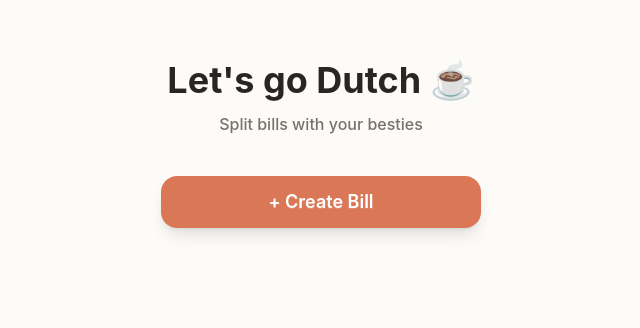
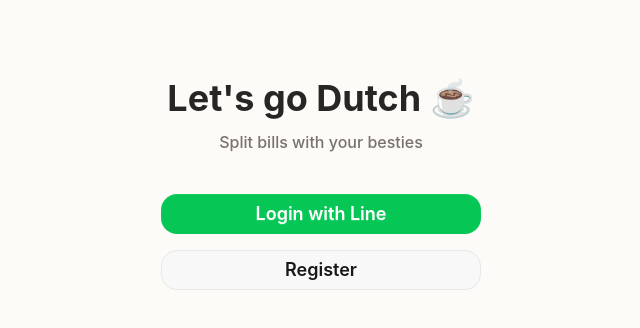
Before and after one commit to PasitchoteJong/Wonglao_Web, a React (Vite) app: page / in a window 1280 px wide. Shown: the part 216-544 px from the top of the page, without its empty margins (319-959 px from the left). Built offline with nearby package versions, Linux system fonts and the light colour scheme.

Commit message:
Assemble phase1

```diff
--- a/package.json
+++ b/package.json
@@ -20,6 +20,7 @@
     "dotenv": "^17.4.2",
     "react": "^19.2.8",
     "react-dom": "^19.2.8",
-    "react-router-dom": "^7.18.3"
+    "react-router-dom": "^7.18.3",
+    "zustand": "^5.0.15"
   }
 }
--- a/src/assets/axios.js
+++ b/src/assets/axios.js
@@ -1,6 +1,18 @@
 import axios from "axios";
+import { useAuthStore } from "../stores/authStore";
 
 export const mainApi = axios.create({
     baseURL: `${import.meta.env.VITE_API_URL}/api`,
 
 });
+
+mainApi.interceptors.request.use((config) => {
+    const token = useAuthStore.getState().token;
+    // console.log("Token from axios:", token);
+
+    if (token) {
+        config.headers.Authorization = `Bearer ${token}`;
+    }
+
+    return config;
+});
--- a/src/pages/CreateBill.jsx
+++ b/src/pages/CreateBill.jsx
@@ -1,6 +1,7 @@
 import { useState } from "react";
 import { Link, useNavigate } from "react-router-dom";
-import axios from "axios";
+// import axios from "axios";
+import { createBill } from "../services/bill.service";
 
 export default function CreateBill() {
   const navigate = useNavigate();
@@ -31,11 +32,12 @@
 
     try {
       // ยิงข้อมูลไปที่หลังบ้าน (เช็กพอร์ตให้ตรงกับเครื่องของคุณ เช่น 8000)
-      const response = await axios.post("http://localhost:8000/api/bills", dataToSend, {
-        headers: {
-          "Content-Type": "multipart/form-data",
-        },
-      });
+      const respone = await createBill(dataToSend);
+      // const response = await axios.post("http://localhost:8808/api/bills", dataToSend, {
+      //   headers: {
+      //     "Content-Type": "multipart/form-data",
+      //   },
+      // });
 
       console.log("Data sent successfully:", response.data);
 
--- a/src/pages/Home.jsx
+++ b/src/pages/Home.jsx
@@ -1,20 +1,52 @@
-import { Link } from "react-router-dom";
+import { Link, useNavigate } from "react-router-dom";
+import { useAuthStore } from "../stores/authStore";
 
 export default function Home() {
+  const navigate = useNavigate();
+  // const token = localStorage.getItem("accessToken");
+
+  const isLoggedIn = useAuthStore((state) => state.isLoggedIn);
+  const logout = useAuthStore((state) => state.logout)
+
+  const handleLogout = () => {
+    logout();
+    navigate("/");
+  };
   return (
     <div className="min-h-screen bg-[#FDFBF7] flex flex-col items-center justify-center gap-10 p-4 font-sans">
 
-      <div className="text-center mt-[-10vh]">
+      <div className="text-center ">
         <h1 className="text-4xl font-bold text-stone-800 mb-3">Let's go Dutch ☕️</h1>
         <p className="text-stone-500 font-medium">Split bills with your besties </p>
       </div>
 
-      <Link
-        to="/create-bill"
-        className="btn w-full max-w-xs text-lg border-none text-white rounded-2xl bg-[#D97757] hover:bg-[#C26344] shadow-lg py-3 h-auto"
-      >
-        + Create Bill
-      </Link>
+      {!isLoggedIn ? (
+        <div className="flex flex-col gap-4 w-full max-w-xs">
+          <Link to="/loginline" className="btn w-full text-lg border-none text-white rounded-2xl bg-[#06C755] hover:bg-[#05B34C]">
+            Login with Line
+          </Link>
+
+          <Link to="/register-line" className="btn w-full text-lg rounded-2xl">
+            Register
+          </Link>
+        </div>
+      ) : (
+        <div className="flex flex-col gap-4 w-full max-w-xs">
+          <Link to="/create-bill" className="btn w-full text-lg border-none text-white rounded-2xl bg-[#D97757] hover:bg-[#C26344]">
+            Create Bill
+          </Link>
+
+          <Link to="/r-roulette" className="btn w-full text-lg rounded-2xl">
+            🎲 Russian Roulette
+          </Link>
+          <button onClick={handleLogout} className="btn btn-outline w-full rounded-2xl" >
+            Logout
+          </button>
+        </div>
+      )}
+
+
+
 
     </div>
   );
--- /dev/null
+++ b/src/pages/LoginSuccess.jsx
@@ -0,0 +1,25 @@
+import { useEffect } from "react";
+import { useNavigate, useSearchParams } from "react-router-dom";
+import { useAuthStore } from "../stores/authStore";
+
+export default function LoginSuccess() {
+    const navigate = useNavigate();
+    const [searchParams] = useSearchParams();
+
+    const login = useAuthStore((state) => state.login);
+
+    useEffect(() => {
+        const token = searchParams.get("token");
+
+        if (!token) {
+            navigate("/loginline");
+            return;
+        }
+
+        login(token);
+
+        navigate("/", { replace: true });
+    }, []);
+
+    return <div>Logging in...</div>;
+}
--- a/src/pages/RegisterLine.jsx
+++ b/src/pages/RegisterLine.jsx
@@ -1,5 +1,7 @@
 import { useState } from "react";
 import { registerLineUser } from "../services/auth.service";
+import { useAuthStore } from "../stores/authStore";
+import { Navigate } from "react-router-dom";
 
 function RegisterLine() {
     const [formData, setFormData] = useState({
@@ -57,7 +59,13 @@
             const result = await registerLineUser(data);
             console.log("Register Success:", result)
 
-            window.location.href = `/home?token=${result.token}`;
+            // window.location.href = `/home?token=${result.token}`;
+            const login = useAuthStore((state) => state.login);
+
+
+            login(result.token, result.user);
+            Navigate("/");
+
 
         } catch (error) {
             console.error("Register Error:", error)
--- a/src/pages/VerifyBill.jsx
+++ b/src/pages/VerifyBill.jsx
@@ -1,6 +1,6 @@
 import { useState, useEffect } from "react";
 import { Link, useNavigate, useParams } from "react-router-dom";
-import axios from "axios";
+import { getBillById, updateBillItems, verifyBill } from "../services/bill.service";
 
 export default function VerifyBill() {
     const navigate = useNavigate();
@@ -21,8 +21,10 @@
         // Fetch bill details from backend including items
         const fetchBill = async () => {
             try {
-                const response = await axios.get(`http://localhost:8000/api/bills/${billId}`);
-                const bill = response.data.bill;
+                const response = await getBillById(billId);
+                const bill = response.bill;
+                // const response = await axios.get(`http://localhost:8000/api/bills/${billId}`);
+                // const bill = response.data.bill;
 
                 setFormData({
                     shopName: bill.ShopName || "",
@@ -32,7 +34,7 @@
 
                 // Set items array for editing
                 setItems(bill.BillItem || []);
-                setPreviewReceipt(`http://localhost:8000${bill.ReceiptImage}`);
+                setPreviewReceipt(`http://localhost:8808${bill.ReceiptImage}`);
             } catch (error) {
                 console.error("Failed to fetch bill details:", error);
             }
@@ -76,18 +78,20 @@
 
         try {
             // 1. Update/Replace corrected bill items
-            await axios.put(`http://localhost:8000/api/bills/${billId}/items`, {
-                items: items.map(item => ({
-                    name: item.Name,
-                    price: parseFloat(item.Price) || 0,
-                    quantity: parseInt(item.Quantity) || 1
-                }))
-            });
+            await updateBillItems(billId, items)
+            // await axios.put(`http://localhost:8000/api/bills/${billId}/items`, {
+            //     items: items.map(item => ({
+            //         name: item.Name,
+            //         price: parseFloat(item.Price) || 0,
+            //         quantity: parseInt(item.Quantity) || 1
+            //     }))
+            // });
 
             // 2. Verify general bill details (shop name, total amount)
-            await axios.put(`http://localhost:8000/api/bills/${billId}/verify`, formData, {
-                headers: { "Content-Type": "application/json" },
-            });
+            await verifyBill(billId, formData)
+            // await axios.put(`http://localhost:8000/api/bills/${billId}/verify`, formData, {
+            //     headers: { "Content-Type": "application/json" },
+            // });
 
             alert("Bill verified and items updated successfully!");
 
--- /dev/null
+++ b/src/routes/ProtectedRoute.jsx
@@ -0,0 +1,13 @@
+import { Navigate, Outlet } from "react-router-dom";
+import { useAuthStore } from "../stores/authStore";
+
+export default function ProtectedRoute() {
+    // const token = localStorage.getItem("accessToken");
+    const isLoggedIn = useAuthStore((state)=>state.isLoggedIn);
+
+    if (!isLoggedIn) {
+        return <Navigate to="/" replace />;
+    }
+
+    return <Outlet />;
+}
--- /dev/null
+++ b/src/services/bill.service.js
@@ -0,0 +1,45 @@
+import { mainApi } from "../assets/axios";
+
+
+
+export const createBill = async (data) => {
+    const response = await mainApi.post(`/bills`, data,
+        {
+            headers: {
+                "Content-Type": "multipart/form-data",
+            },
+        }
+    );
+
+    return response.data;
+};
+
+// Get bill detail with items
+export async function getBillById(billId) {
+    const response = await mainApi.get(`/bills/${billId}`);
+
+    return response.data;
+}
+
+// Update bill items
+export async function updateBillItems(billId, items) {
+    const response = await mainApi.put(`/bills/${billId}/items`, {
+        items: items.map(item => ({
+            name: item.Name,
+            price: parseFloat(item.Price) || 0,
+            quantity: parseInt(item.Quantity) || 1
+        }))
+    });
+
+    return response.data;
+}
+
+// Verify general bill details
+export async function verifyBill(billId, formData) {
+    const response = await mainApi.put(
+        `/bills/${billId}/verify`,
+        formData
+    );
+
+    return response.data;
+}
--- /dev/null
+++ b/src/stores/authStore.js
@@ -0,0 +1,31 @@
+import { create } from "zustand";
+import { persist } from "zustand/middleware";
+
+export const useAuthStore = create(
+    persist(
+        (set) => ({
+            token: null,
+            user: null,
+            isLoggedIn: false,
+
+            login: (token, user = null) => {
+                set({
+                    token,
+                    user,
+                    isLoggedIn: true,
+                });
+            },
+
+            logout: () => {
+                set({
+                    token: null,
+                    user: null,
+                    isLoggedIn: false,
+                });
+            },
+        }),
+        {
+            name: "wonglao-auth",
+        }
+    )
+);
```
Also changed, not shown: src/routes/AppRouter.jsx (+15 -5 lines), 1 other file (tests, documents, lock files or other folders).
